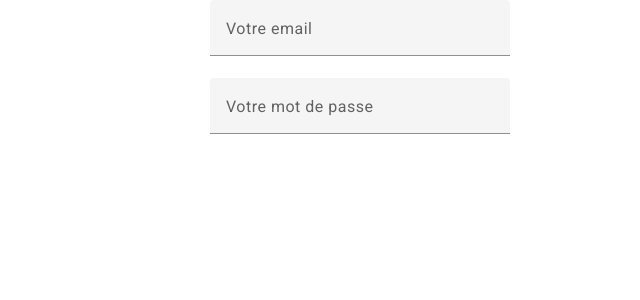
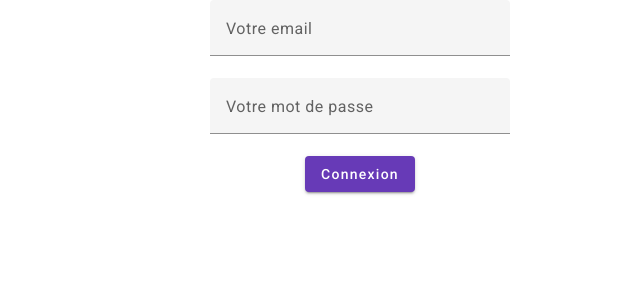
Before and after one commit to Cheikh-Tidiane1/fitTrack, an Angular app: page /signup in a window 1280 px wide. Shown: the top 300 px of the page, without its empty margins (280-920 px from the left). Built offline with nearby package versions, Linux system fonts and the light colour scheme.

Commit message:
feat: button submit

```diff
--- a/src/app/components/auth/signup/signup.component.html
+++ b/src/app/components/auth/signup/signup.component.html
@@ -8,5 +8,6 @@
       <mat-label>Votre mot de passe</mat-label>
       <input type="password" matInput />
     </mat-form-field>
+    <button type="submit" mat-raised-button color="primary">Connexion</button>
   </form>
 </section>
--- a/src/app/components/auth/signup/signup.component.ts
+++ b/src/app/components/auth/signup/signup.component.ts
@@ -3,10 +3,11 @@ import {MatSelectModule} from '@angular/material/select';
 import {MatInputModule} from '@angular/material/input';
 import {MatFormFieldModule} from '@angular/material/form-field';
 import {FlexLayoutModule} from '@angular/flex-layout';
+import {MatButtonModule} from '@angular/material/button';
 @Component({
   selector: 'app-signup',
   standalone: true,
-  imports: [MatSelectModule,MatInputModule,MatFormFieldModule,FlexLayoutModule],
+  imports: [MatSelectModule,MatInputModule,MatFormFieldModule,FlexLayoutModule,MatButtonModule],
   templateUrl: './signup.component.html',
   styleUrl: './signup.component.css'
 })
```
